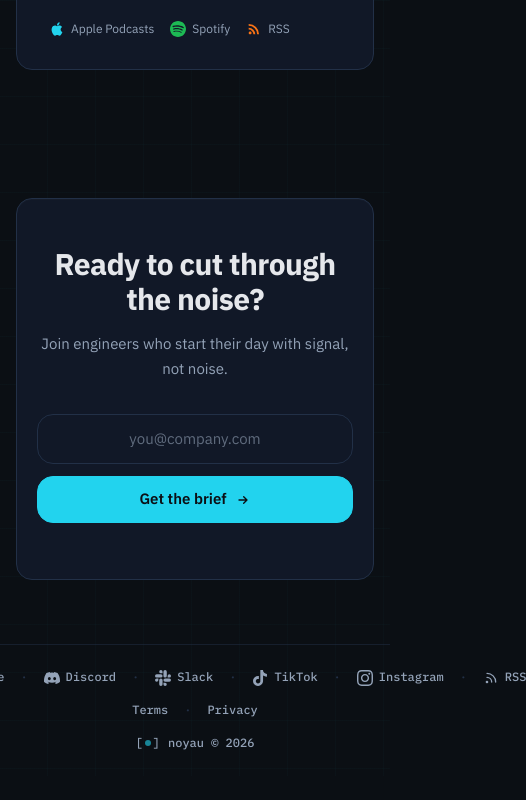
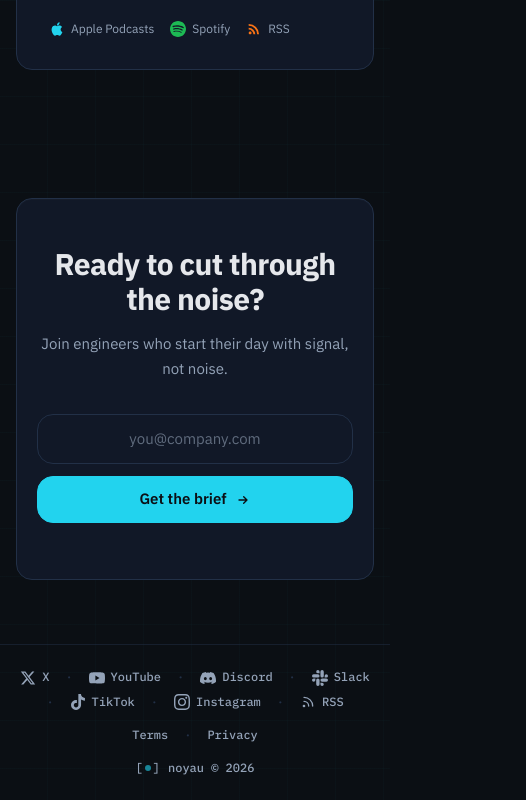
Before and after one commit to anaselmhamdi/noyau-ai, an Astro site in the folder ui/: page / in a window 390 px wide. Shown: the part 2399-3199 px from the top of the page, 526 px wide, since content can reach past the window. Before the commit the page ends 3175 px from the top, so only its background shows below. Built offline with nearby package versions, Linux system fonts and the light colour scheme; Astro itself is replaced by a stand-in of ours; no server answers.

Commit message:
fix: mobile UI improvements for footer and archives
- Add flex-wrap to footer social links to prevent horizontal overflow
- Remove item count from archive cards

Co-Authored-By: Claude Opus 4.5 <noreply@anthropic.com>

```diff
--- a/ui/src/components/Footer.astro
+++ b/ui/src/components/Footer.astro
@@ -6,7 +6,7 @@ const year = new Date().getFullYear();
   <div class="container py-6">
     <div class="flex flex-col items-center gap-4">
       {/* Links */}
-      <div class="flex items-center gap-4 text-micro font-mono">
+      <div class="flex flex-wrap justify-center items-center gap-x-4 gap-y-2 text-micro font-mono">
         <a
           href="https://x.com/NoyauNews"
           target="_blank"
--- a/ui/src/pages/archives.astro
+++ b/ui/src/pages/archives.astro
@@ -120,7 +120,6 @@ const breadcrumbSchema = generateBreadcrumbSchema([
                   )}
                 </div>
                 <div class="flex items-center gap-2 text-muted">
-                  <span class="font-mono text-micro">{issue.item_count} items</span>
                   <svg class="w-4 h-4 group-hover:translate-x-1 transition-transform" fill="none" viewBox="0 0 24 24" stroke="currentColor">
                     <path stroke-linecap="round" stroke-linejoin="round" stroke-width="2" d="M9 5l7 7-7 7" />
                   </svg>
```
